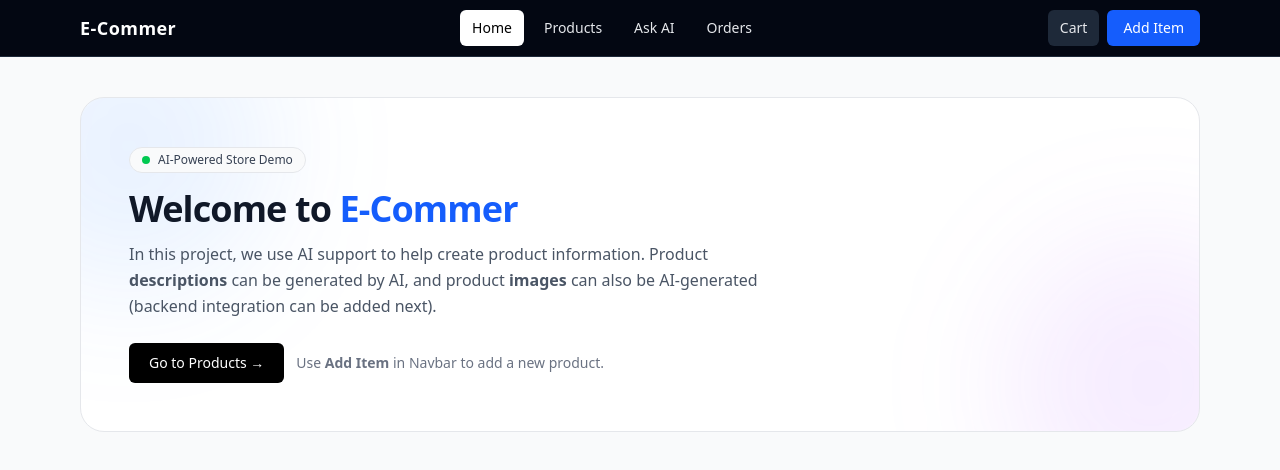
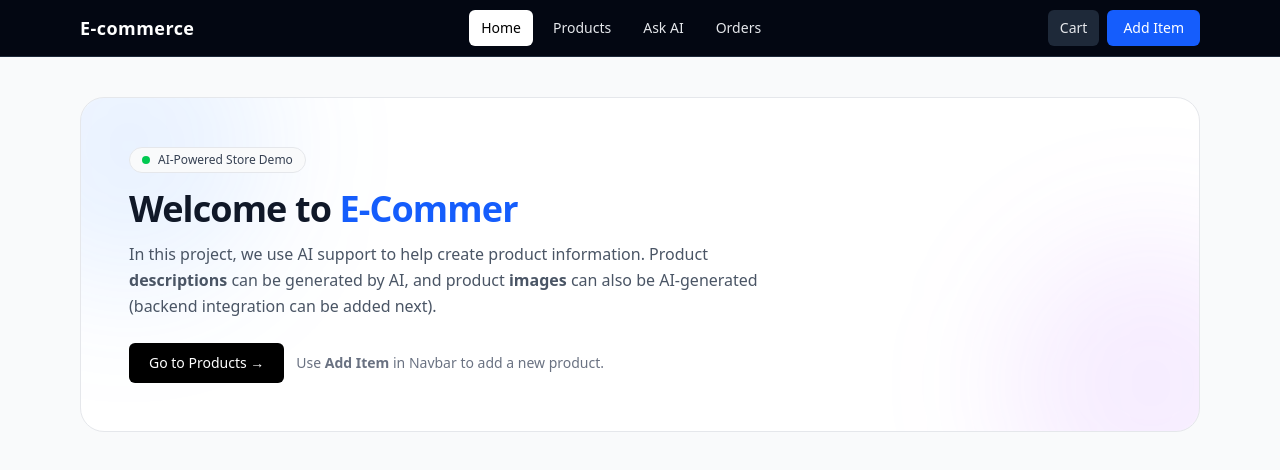
Before and after one commit to Hitesh-malik/e-commer-with-ai, a React (Vite) app: page / in a window 1280 px wide. Shown: the top 470 px of the page. Built offline with nearby package versions, Linux system fonts and the light colour scheme; no server answers.

Commit message:
change the text

```diff
--- a/src/components/Navbar.jsx
+++ b/src/components/Navbar.jsx
@@ -36,7 +36,7 @@ export default function Navbar() {
         <nav className="mx-auto max-w-6xl px-4 h-14 flex items-center justify-between">
           <div className="flex items-center gap-3">
             <NavLink to="/" className="text-lg font-bold tracking-wide">
-              E-Commer
+              E-commerce
             </NavLink>
           </div>
 
```
